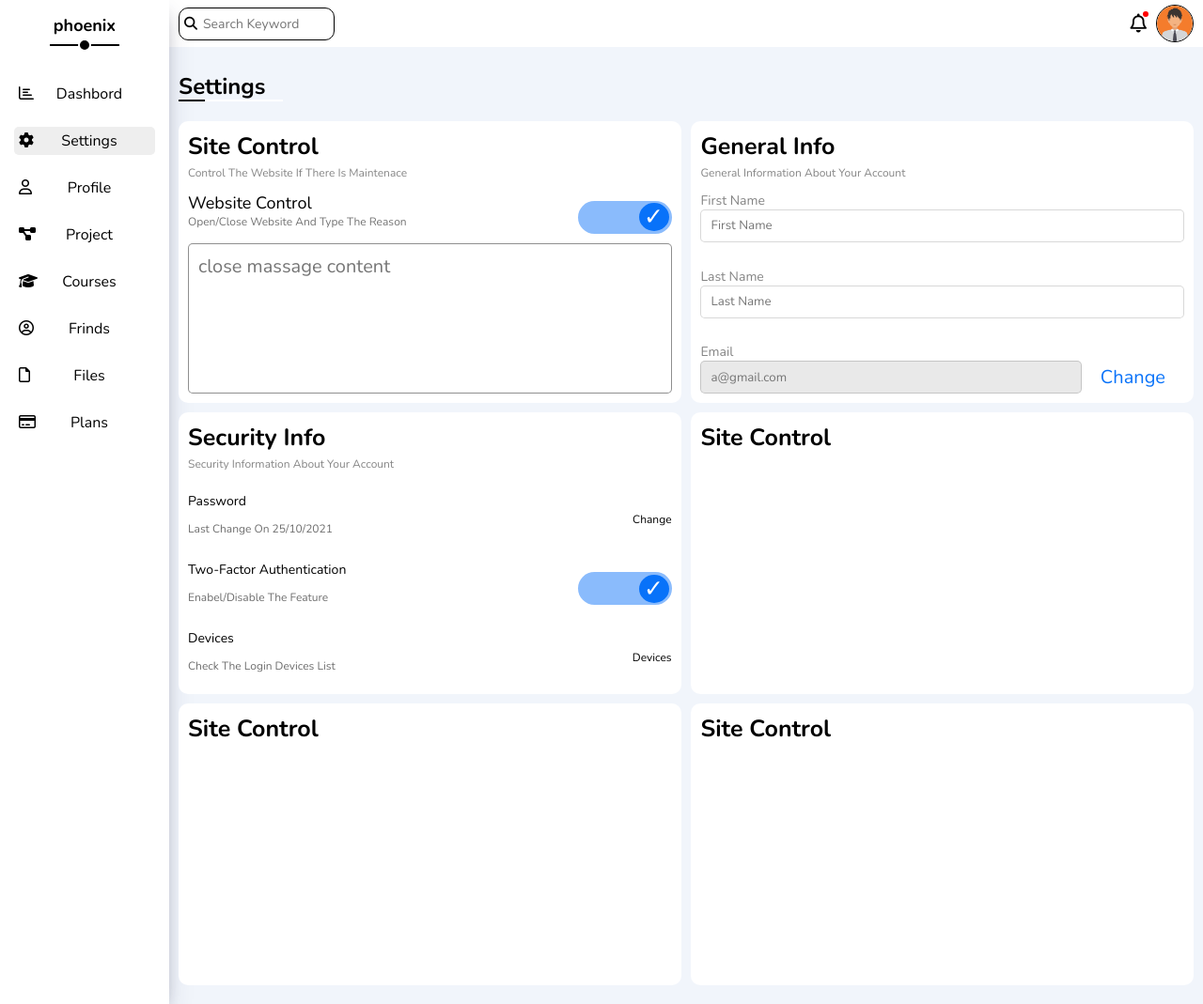
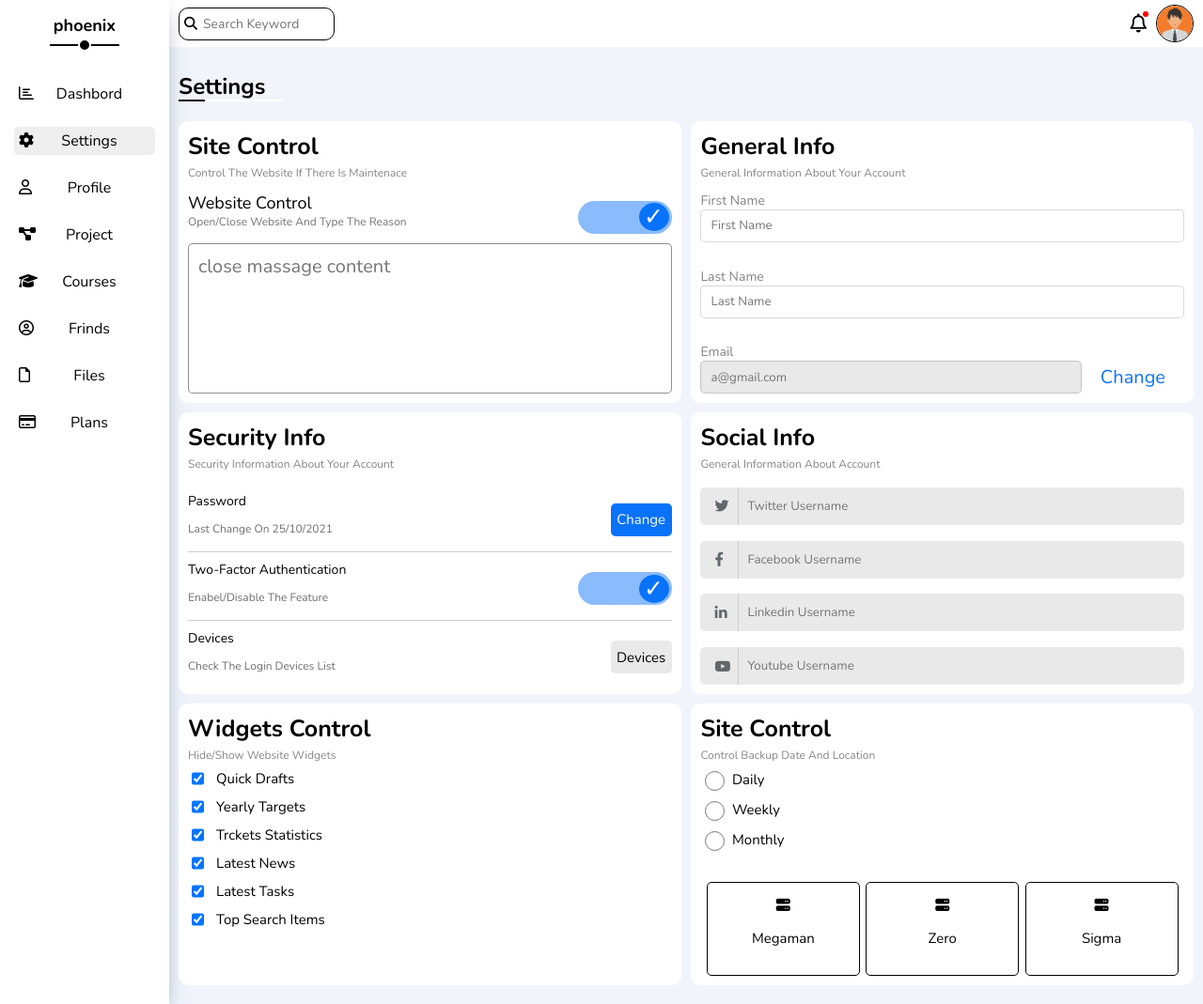
Before and after one commit to Ali503-7/I-know-i-am-gonna-make-it, a plain HTML site: page Settings.html in a window 1280 px wide. Shown: the whole page at 94% size. Drawn offline with nearby package versions, Linux system fonts and the light colour scheme.

Commit message:
add new things

```diff
--- a/Settings.html
+++ b/Settings.html
@@ -232,28 +232,149 @@
 
       </div>
 
-      <div class="box">
+      <div class="box social-info">
 
         <div class="header">
-          <h2>Site Control</h2>
+          <h2>Social Info</h2>
+          <p>General Information About Account</p>
+        </div>
+
+        <div class="social-bottom">
+          <div class="social-box">
+            <input type="text"
+            placeholder="Twitter Username">
+            <i class="fa-brands fa-twitter"></i>
+
+          </div>
+          <div class="social-box">
+
+            <input type="text"
+            placeholder="Facebook Username">
+            <i class="fa-brands fa-facebook-f"></i>
+
+          </div>
+          <div class="social-box">
+
+            <input type="text"
+            placeholder="Linkedin Username">
+            <i class="fa-brands fa-linkedin-in"></i>
+
+          </div>
+          <div class="social-box">
+
+            <input type="text"
+            placeholder="Youtube Username">
+            <i class="fa-brands fa-youtube"></i>
+
+          </div>
         </div>
 
       </div>
 
-      <div class="box">
+      <div class="box widgets-contol">
+
+        <div class="header">
+          <h2>Widgets control</h2>
+          <p>Hide/Show website Widgets</p>
+        </div>
+
+        <div class="widgets-bottom">
+          <form action="">
+
+            <div class="widgets-box">
+              <input type="checkbox" checked>
+              <p>Quick Drafts</p>
+            </div>
+
+            <div class="widgets-box">
+              <input type="checkbox" checked>
+              <p>Yearly Targets</p>
+            </div>
+
+            <div class="widgets-box">
+              <input type="checkbox" checked>
+              <p>Trckets Statistics</p>
+            </div>
+
+            <div class="widgets-box">
+              <input type="checkbox" checked>
+              <p>Latest News</p>
+            </div>
+
+            <div class="widgets-box">
+              <input type="checkbox" checked>
+              <p>Latest Tasks</p>
+            </div>
+
+            <div class="widgets-box">
+              <input type="checkbox" checked>
+              <p>Top Search Items</p>
+            </div>
+          </form>
+        </div>
+      </div>
+
+      <div class="box backup-manager">
 
         <div class="header">
           <h2>Site Control</h2>
+          <p>control backup date and location</p>
         </div>
 
-      </div>
+        <div class="form-radio">
+        <form>
 
-      <div class="box">
+          <div class="backup-box">
+            <input type="radio" name="repete">
+            <p>Daily</p>
+          </div>
 
-        <div class="header">
-          <h2>Site Control</h2>
+          <div class="backup-box">
+            <input type="radio" name="repete">
+            <p>Weekly</p>
+          </div>
+
+          <div class="backup-box">
+            <input type="radio" name="repete">
+            <p>Monthly</p>
+          </div>
+
+        </form>
+
+        <form class="backup-bottom">
+
+          <article>
+            <input type="radio" name="repete">
+
+            <div class="in-backup-bot">
+              <i class="fa-solid fa-server"></i>
+              <p>Megaman</p>
+            </div>
+
+          </article>
+
+          <article>
+            <input type="radio" name="repete">
+
+            <div class="in-backup-bot">
+              <i class="fa-solid fa-server"></i>
+              <p>Zero</p>
+            </div>
+
+          </article>
+
+          <article>
+            <input type="radio" name="repete">
+
+            <div class="in-backup-bot">
+              <i class="fa-solid fa-server"></i>
+              <p>Sigma</p>
+            </div>
+
+          </article>
+
+        </form>
         </div>
-
       </div>
 
     </div>
--- a/css/Settings.css
+++ b/css/Settings.css
@@ -67,10 +67,9 @@ height: 30  0px;
   display: flex;
   align-items: center;
   position: relative;
-  transition: .3s;
 }
 
-input[type="checkbox"] {
+.switch input[type="checkbox"] {
   position: absolute;
   opacity: .5;
   width: 30px;
@@ -79,11 +78,11 @@ input[type="checkbox"] {
   opacity: 0;
 }
 
-input[type="checkbox"]:checked {
+.switch input[type="checkbox"]:checked {
   right: 3px;
 }
 
-input[type="checkbox"]:checked+span {
+.switch input[type="checkbox"]:checked+span {
   z-index: -1;
   opacity: 0;
 }
@@ -112,10 +111,7 @@ input[type="checkbox"]:checked+span {
   display: flex;
   align-items: center;
   position: absolute;
-  transition: .3s;
-  z-index: 1;
-  opacity: 1;
-  left: 0;
+  left: 0px;
 }
 
 
@@ -153,7 +149,6 @@ input[type="checkbox"]:checked+span {
   height: 100%;
   position: absolute;
   width: 100%;
-
 }
 
 .general-info .input-box {
@@ -219,12 +214,13 @@ input[type="checkbox"]:checked+span {
   position: relative;
 }
 
-.security-box::after {
+.security-box:not(:last-child):after {
   content: "";
   width: 100%;
   position: absolute;
   height: 1px;
-  color: #000;
+  background-color: rgba(0, 0, 0, 0.195);
+  bottom: -5px;
 }
 
 .security-box .left-text h3{
@@ -235,4 +231,150 @@ input[type="checkbox"]:checked+span {
 .security-box .left-text p {
   color: rgba(0, 0, 0, 0.572);
 }
+
+.security-box .button span{
+  width: 65px;
+  height: 35px;
+  align-items: center;
+  display: flex;
+  justify-content: center;
+  border-radius: 5px;
+  font-size: 15px;
+  cursor: pointer;
+}
+
+.security-box:first-of-type .button span {
+  background-color: var(--twitter-bg);
+  color: white;
+}
+
+.security-box:last-of-type .button span {
+  background-color: var(--button-bg-gray);
+}
 /* End Security info */
+
+/* Start social info */
+
+.social-bottom {
+  margin-top: 15px;
+  height: 100%;
+  width: 100%;
+  position: relative;
+  justify-content: space-between;
+  display: flex;
+  flex-direction: column;
+}
+
+.social-box {
+  display: flex;
+  flex-direction: row;
+  align-items: center;
+  width: 100%;
+  height: 40px;
+  background-color: var(--button-bg-gray);
+  border-radius: 5px;
+  position: relative;
+}
+
+.social-bottom .social-box input {
+  width: 100%;
+  position: absolute;
+  height: 100%;
+  background-color: transparent;
+  border-radius: 5px;
+  border: 0px;
+  outline: 0px;
+  padding-left: 50px;
+}
+
+.social-bottom .social-box i{
+  width: 45px;
+  font-size: 15px;
+  color: #34383ebc;
+  margin-left: 15px;
+  position: absolute;
+}
+
+
+.social-bottom .social-box::before {
+  content: "";
+  position: absolute;
+  width: 1px;
+  height: 100%;
+  background-color: #34383e27;
+  top: 0px;
+  left: 40px;
+}
+/* End social info */
+
+/* Start widgets control */
+
+.widgets-box {
+  display: flex;
+}
+
+.widgets-box p {
+  margin: 5px 0px;
+  font-size: 15px;
+  margin-left: 10px;
+}
+/* End widgets control */
+
+/* Start backup manager */
+
+.backup-box {
+  display: flex;
+  flex-direction: row;
+  align-items: center;
+}
+
+.form-radio {
+  height: 100%;
+  display: flex;
+  justify-content: space-between;
+  flex-direction: column;
+}
+
+.backup-box input[type="radio"] {
+  width: 4%;
+  height: 2em;
+}
+
+.backup-box p {
+  font-size: 15px;
+  margin: 6px 0px;
+  margin-left: 5px;
+}
+
+.backup-bottom {
+  display: flex;
+  flex-direction: row;
+  justify-content: space-evenly;
+
+}
+
+.backup-bottom article {
+  width: calc(95% / 3);
+  height: 100px;
+  display: flex;
+  justify-content: center;
+  align-items: center;
+  position: relative;
+  border: solid 1px #000;
+  border-radius: 5px;
+}
+
+.in-backup-bot {
+  text-align: center;
+  font-size: 15px;
+}
+
+.backup-bottom article input {
+  position: absolute;
+  width: 300px;
+  height: 100px;
+  border-radius: 0px;
+  opacity: 0;
+}
+
+/* End backup manager */
```
